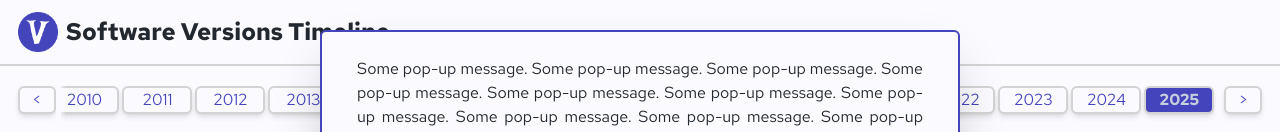
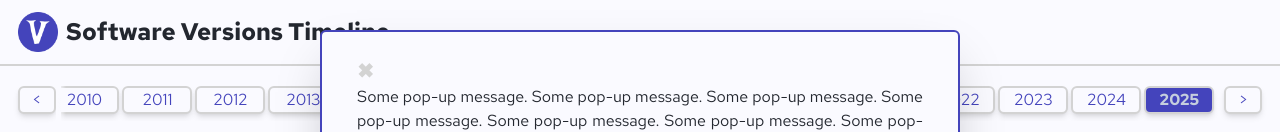
Before and after one commit to arpadpall21/software-versions-timeline, a Next.js app: page /version-map in a window 1280 px wide. Shown: the top 132 px of the page. Built offline with nearby package versions, Linux system fonts and the light colour scheme; no server answers.

Commit message:
close button styled

```diff
--- a/src/Components/PopUpBox.tsx
+++ b/src/Components/PopUpBox.tsx
@@ -30,6 +30,7 @@ const PopUpBox: React.FC<Props> = ({ message, timeout, dialog }) => {
         transition: 'top 0.5s ease-in, visibility 0.5s ease-in',
       }}
     >
+      <span className={'font-bold text-borPri text-xl'}>✖</span>
       <p>{message}</p>
       {dialog && (
         <div className={'flex flex-row-reverse mt-[25px]'}>
```
